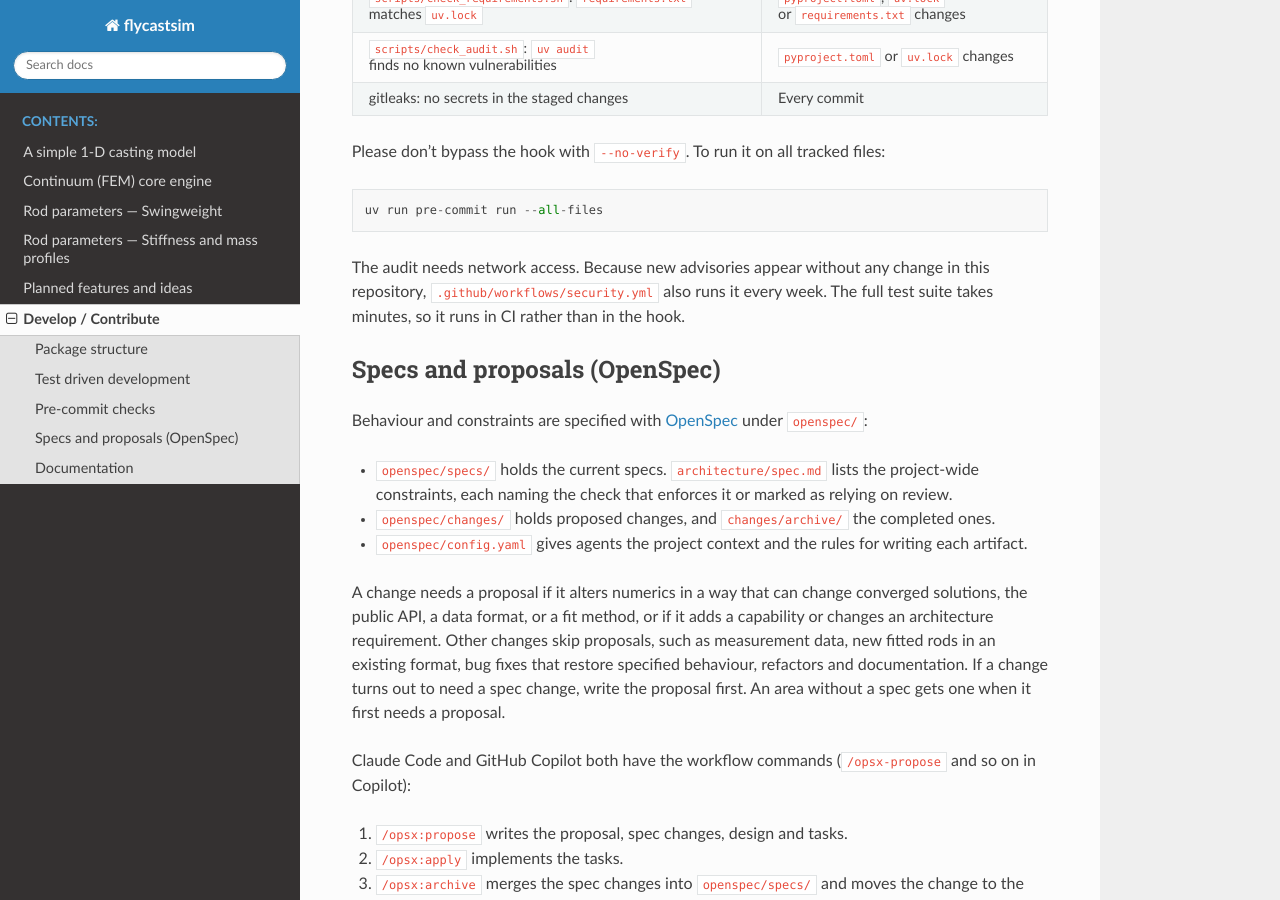
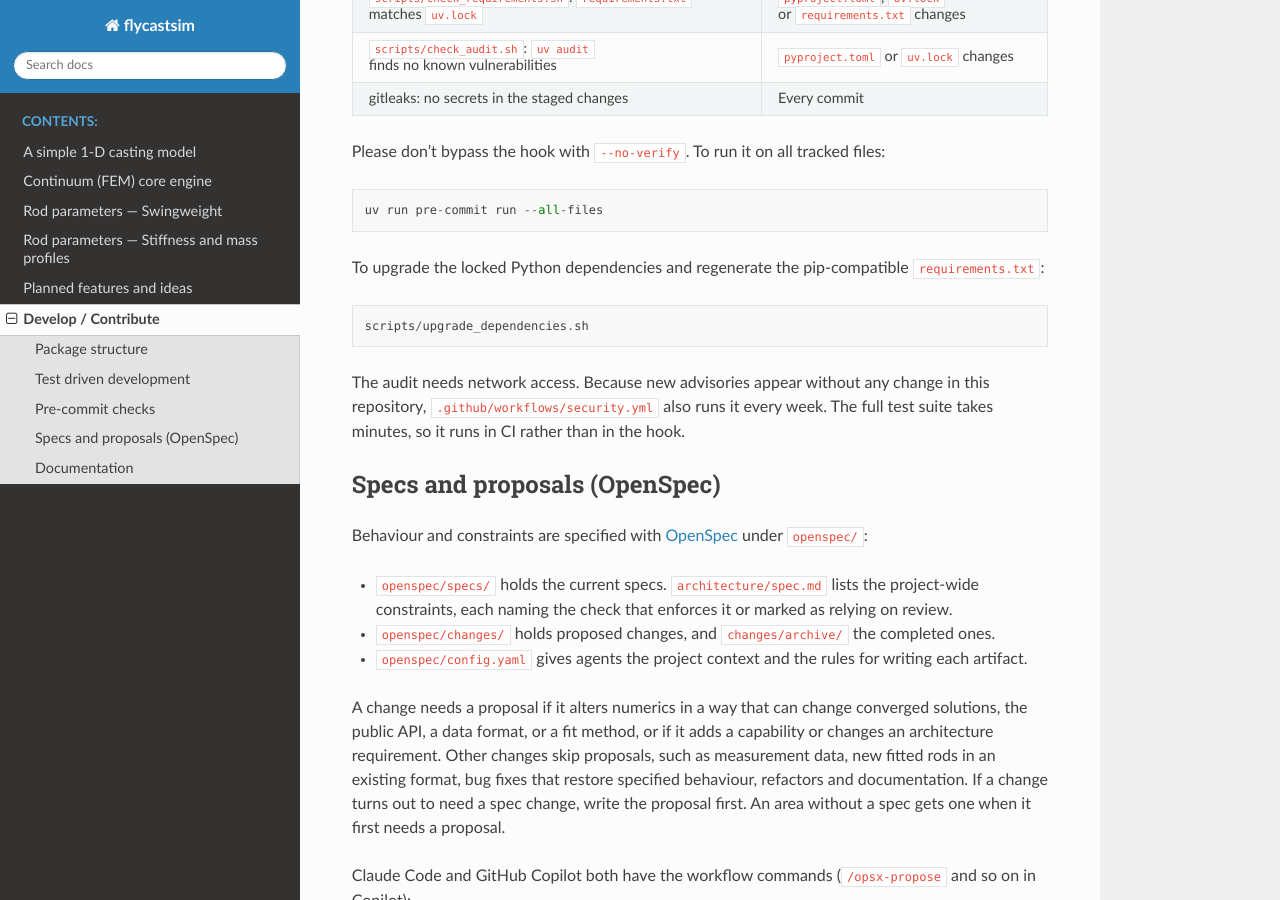
Before and after one commit to grunde73/flycastsim, a Sphinx documentation site: the page built from docs/dev.rst, in a window 1280 px wide and 900 px high, scrolled down 2113 px. Built offline with Sphinx 7.4.7 and the Read the Docs theme 3.1.0, drawn with Linux system fonts in a browser that asks for light colours; pages that are not in the unit, such as notebooks, are missing from menus.

Commit message:
upgraded python packeages

```diff
--- a/docs/dev.rst
+++ b/docs/dev.rst
@@ -118,6 +118,11 @@ files::
 
     uv run pre-commit run --all-files
 
+To upgrade the locked Python dependencies and regenerate the pip-compatible
+``requirements.txt``::
+
+    scripts/upgrade_dependencies.sh
+
 The audit needs network access.  Because new advisories appear without any change
 in this repository, ``.github/workflows/security.yml`` also runs it every week.
 The full test suite takes minutes, so it runs in CI rather than in the hook.
```
Also changed, not shown: requirements.txt (+25 -27 lines), .github/copilot-instructions.md, 3 other files.
